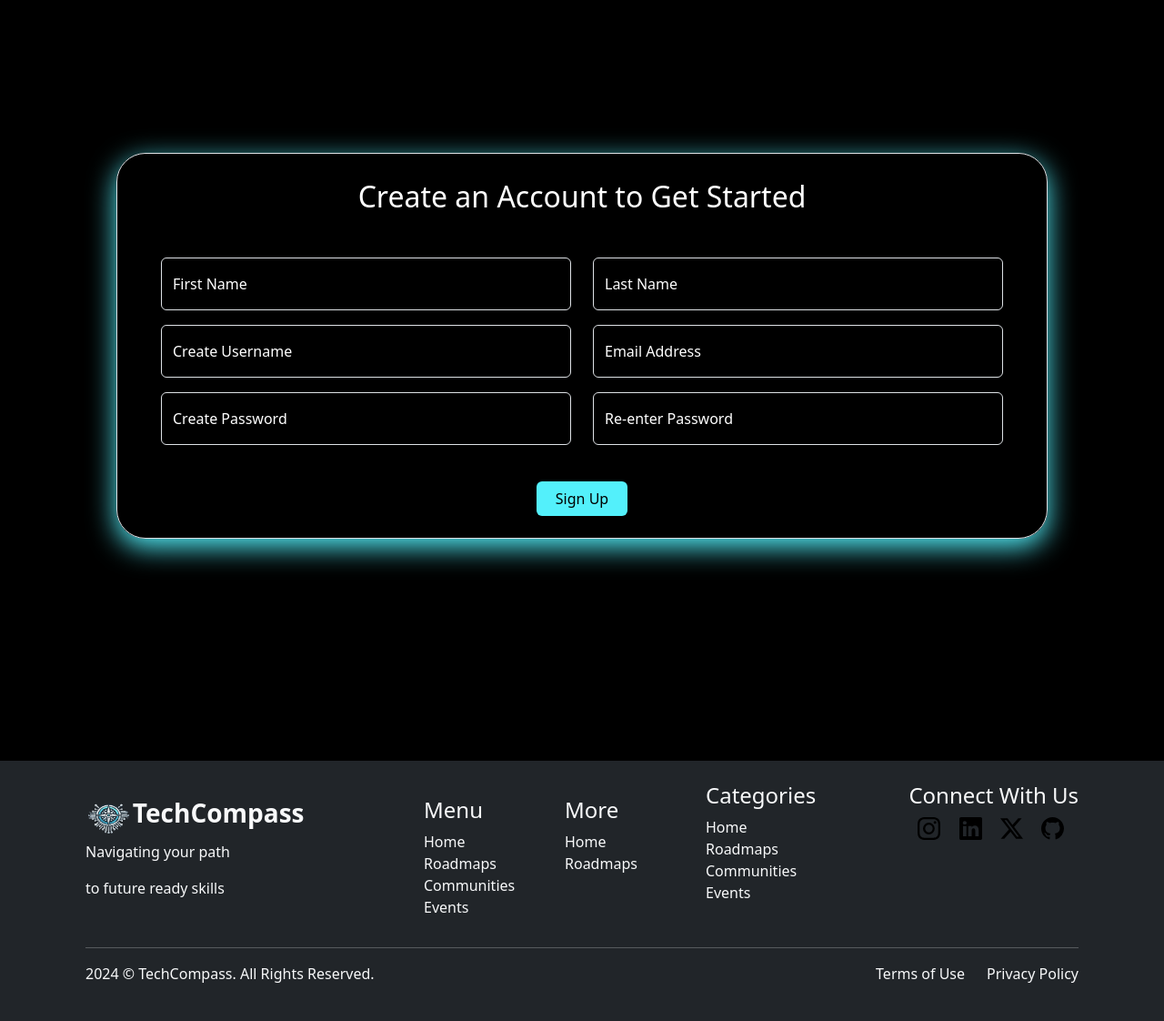
After one commit to Arhaan-Siddiquee/techcompass, a Django app: page /register in a window 1280 px wide. The commit adds this page. Shown: the whole page at 91% size. Run offline with Django 5.2, Linux system fonts and the light colour scheme.

Commit message:
added signup page

```diff
--- a/website/techcompass/static/css/style.css
+++ b/website/techcompass/static/css/style.css
@@ -6,6 +6,8 @@
    background-color: transparent;
 }
 
+
+
 nav{
    background: transparent;
    backdrop-filter: blur(10px);
--- a/website/techcompass/templates/layouts/base.html
+++ b/website/techcompass/templates/layouts/base.html
@@ -6,6 +6,9 @@
     {% load static %}
     <link rel="icon" type="image/x-icon" href="{% static 'Icons/favicon.ico' %}">
     <link rel="stylesheet" href="{% static 'css/style.css' %}">
+    {%block cssfiles%}
+
+    {%endblock%}
     <title>
         {%block title%}
 
--- /dev/null
+++ b/website/techcompass/templates/pages/register.html
@@ -0,0 +1,97 @@
+{% extends 'layouts/base.html' %}
+{% block title %}SignUp{% endblock %}
+{% load static %}
+{% block cssfiles %}
+<style>
+  body{
+    background-color: black;
+  }
+.form-control:focus {
+  border-color: rgba(83,240,251,1);
+  box-shadow: 0px 1px 1px rgba(0, 0, 0, 0.075) inset, 0px 0px 8px rgba(83,240,251,1);
+}
+</style>
+{%endblock%}
+
+{% block body %}
+
+<!--IF USER ALREADY EXISTS-->
+{% if error %}
+  <div>
+    {{error}}
+  </div>
+{% endif %}
+
+<br>
+    <br>
+    <br>
+    <br>
+    <br>
+    <br>
+<div class="container mt-4 px-5 pt-1 border rounded-5" style="max-width: 80%; box-shadow: 0px 9px 30px 0px rgba(83,240,251,1);">
+    <h2 class="text-center mt-4 mb-5 text-white">Create an Account to Get Started</h2>
+    <form method="post" class="text-white" action="{% url 'techcompass:register' %}">
+      {% csrf_token %}
+      <div class="row">
+        <!-- first name -->
+        <div class="col-md-6">
+          <div class="form-floating mb-3">
+            <input type="text" class="form-control bg-transparent text-white" id="floatingInput" placeholder="Input" name="first_name">
+            <label for="floatingInput">First Name</label>
+          </div>
+        </div>
+        <!-- last name -->
+        <div class="col-md-6">
+          <div class="form-floating mb-3">
+            <input type="text" class="form-control bg-transparent text-white" id="floatingInput" placeholder="Input" name="last_name">
+            <label for="floatingInput">Last Name</label>
+          </div>
+        </div>
+      </div>
+
+      <div class="row">
+        <!-- username -->
+        <div class="col-md-6">
+          <div class="form-floating mb-3">
+            <input type="text" class="form-control bg-transparent text-white" id="floatingInput" placeholder="Input" name="username">
+            <label for="floatingInput">Create Username</label>
+          </div>
+        </div>
+        <!-- email -->
+        <div class="col-md-6">
+          <div class="form-floating mb-3">
+            <input type="email" class="form-control bg-transparent text-white" id="floatingInput" placeholder="Input" name="email">
+            <label for="floatingInput">Email Address</label>
+          </div>
+        </div>
+      </div>
+      <div class="row">
+        <!-- create password -->
+        <div class="col-md-6">
+          <div class="form-floating mb-3">
+            <input type="password" class="form-control bg-transparent text-white" id="floatingpassword" placeholder="password" name="password">
+            <label for="floatingpassword">Create Password</label>
+          </div>
+        </div>
+        <!-- re-enter password -->
+        <div class="col-md-6">
+          <div class="form-floating mb-3">
+            <input type="password" class="form-control bg-transparent text-white" id="floatingpassword" placeholder="password" name="password1">
+            <label for="floatingpassword">Re-enter Password</label>
+          </div>
+        </div>
+        </div>
+
+
+      <div class="d-flex justify-content-center mt-4 mb-4"><button type="submit" class="btn text-black" style="width: 100px; align-content: center; background-color: rgba(83,240,251,1);">Sign Up</button></div>
+
+    </form>
+  </div>
+  <br>
+    <br>
+    <br>
+    <br>
+    <br>
+    <br>
+
+{%endblock %}
--- a/website/techcompass/urls.py
+++ b/website/techcompass/urls.py
@@ -9,5 +9,6 @@ urlpatterns = [
     path('roadmap', views.roadmap_view, name='roadmap'),
     path('login', views.login_user, name='login'),
     path('logout', views.logout_user, name='logout'),
+    path('register', views.register_user, name='register'),
 
 ]
--- a/website/techcompass/views.py
+++ b/website/techcompass/views.py
@@ -5,8 +5,6 @@ from django.http import HttpResponseRedirect, JsonResponse
 from django.contrib.auth import authenticate, login, logout
 from django.contrib.auth.models import User
 from django.contrib.auth.forms import UserCreationForm
-# from .forms import SignUpForm
-from django import forms
 from django.http import HttpResponse
 
 
@@ -38,3 +36,22 @@ def logout_user(request):
 	logout(request)
 	messages.success(request, ('You have been logged out'))
 	return redirect('/')
+
+def register_user(request):
+	if request.user.is_authenticated:
+		return redirect('/')
+	if request.method == "POST":
+		username = request.POST['username']
+		password = request.POST['password']
+		first_name = request.POST['first_name']
+		last_name = request.POST['last_name']
+		email = request.POST['email']
+		try:
+			user = User.objects.create_user(username=username, password=password, first_name=first_name, last_name=last_name, email=email)
+			user.save()
+		except Exception as e:
+			return render(request, 'pages/register.html', {'error': str(e)})
+		login(request, user)
+		return redirect('/')
+	else:
+		return render(request, 'pages/register.html')
--- a/website/website/settings.py
+++ b/website/website/settings.py
@@ -9,6 +9,9 @@ https://docs.djangoproject.com/en/5.1/topics/settings/
 For the full list of settings and their values, see
 https://docs.djangoproject.com/en/5.1/ref/settings/
 """
+
+# IPconfig in cmd to use website on any device
+# add ip address to ALLOWED_HOSTS = ['*','IP_ADDRESS']
 
 from pathlib import Path
 import os
```
Also changed, not shown: website/techcompass/templates/pages/login.html (+52 -14 lines), website/db.sqlite3.
